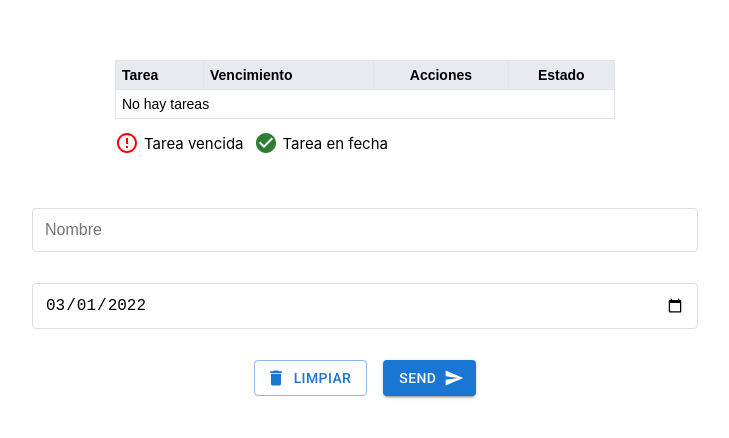
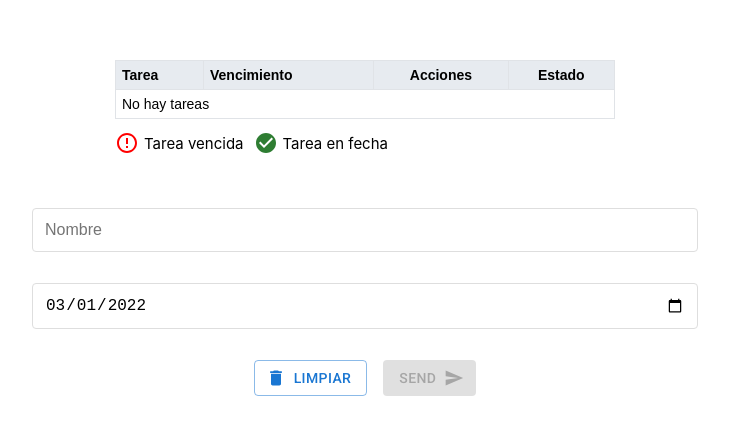
Before and after one commit to FrancoMusolino/ListaDeTareas, a React (Create React App) app: page / in a window 1280 px wide. Shown: the part 172-610 px from the top of the page, without its empty margins (275-1004 px from the left). Built offline with nearby package versions, Linux system fonts and the light colour scheme.

Commit message:
Form Tests & button send disabled

```diff
--- a/src/components/Form/Form.jsx
+++ b/src/components/Form/Form.jsx
@@ -10,7 +10,11 @@ const Form = () => {
   } = useContext(TareasReducer);
 
   return (
-    <form style={{ display: "flex", flexDirection: "column", gap: "20px" }}>
+    <form
+      data-testid="form"
+      style={{ display: "flex", flexDirection: "column", gap: "20px" }}
+      onSubmit={(e) => e.preventDefault()}
+    >
       <FormInput
         type="text"
         name="name"
--- a/src/components/Form/FormButtons.jsx
+++ b/src/components/Form/FormButtons.jsx
@@ -8,16 +8,11 @@ import DateContext from "../../context/Date";
 import TareasReducer from "../../context/TareasReducer";
 
 function FormButtons({ form }) {
-  const { name, date } = form;
+  const { name } = form;
   const { dateToPrint } = useContext(DateContext);
   const { dispatch } = useContext(TareasReducer);
 
   const handleSend = () => {
-    if (!name.trim() || !date.trim()) {
-      alert("Complete correctamente todos los datos");
-      return;
-    }
-
     if (!form.id) {
       form.id = Date.now();
       dispatch({ type: TYPES.SENDFORM, payload: form });
@@ -43,7 +38,12 @@ function FormButtons({ form }) {
       >
         Limpiar
       </Button>
-      <Button onClick={handleSend} variant="contained" endIcon={<SendIcon />}>
+      <Button
+        disabled={!name.trim()}
+        onClick={handleSend}
+        variant="contained"
+        endIcon={<SendIcon />}
+      >
         Send
       </Button>
     </Stack>
--- a/src/context/TareasReducer.js
+++ b/src/context/TareasReducer.js
@@ -21,7 +21,9 @@ const TareasReducerProvider = ({ children }) => {
   }, [state.db]);
 
   useEffect(() => {
-    dispatch({ type: TYPES.UPDATEDATE, payload: dateToPrint });
+    if (dateToPrint) {
+      dispatch({ type: TYPES.UPDATEDATE, payload: dateToPrint });
+    }
   }, [dateToPrint]);
 
   const data = { state, dispatch };
```
Also changed, not shown: src/components/Form/__test__/mocks/MockedComponent.js (added, +10 -0 lines), 1 other file (tests, documents, lock files or other folders).
